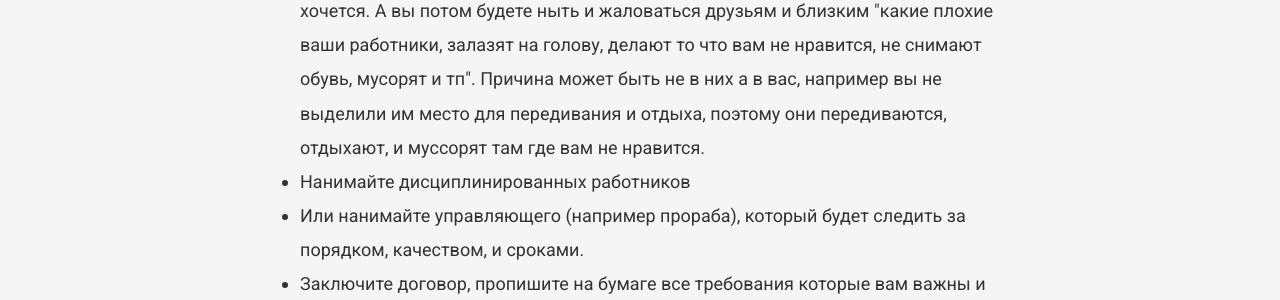
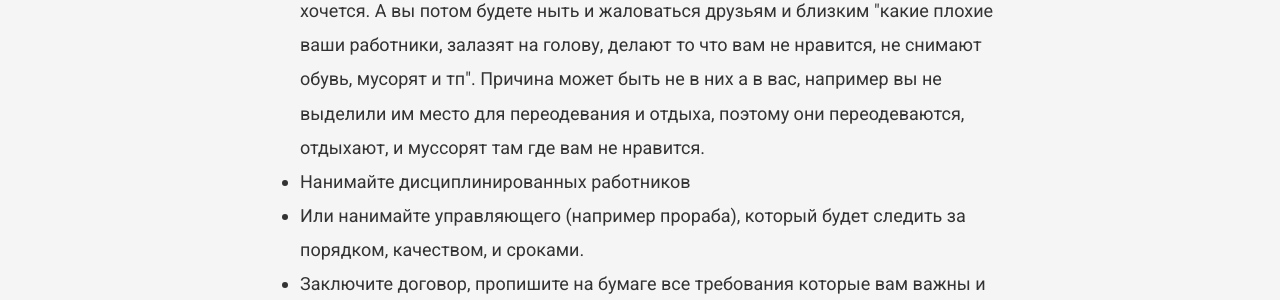
Before and after one commit to VadymVolos/vadymvolos.github.io, a Jekyll site: the page built from _posts/management/2017-06-02-esli-u-vas-plokhiye-rabotniki.md, in a window 1280 px wide and 900 px high. Shown: the part 457-757 px from the top of the window. Built offline with Jekyll 4.4.1, drawn with Linux system fonts in a browser that asks for light colours; nearby versions of some CDN libraries; comment, search, counter and statistics services are not loaded; some of the changed text lies outside the part shown.

Commit message:
Update 2017-06-02-esli-u-vas-plokhiye-rabotniki.md

```diff
--- a/_posts/management/2017-06-02-esli-u-vas-plokhiye-rabotniki.md
+++ b/_posts/management/2017-06-02-esli-u-vas-plokhiye-rabotniki.md
@@ -11,7 +11,7 @@
 <li>
 Если вы нанимаете работников, нужно перед ними ставить правила и контролируешь их выполнение.
 </li><li>
-Если вы не поставили перед ними правила и не поставили жесткие санкции за нарушение правил, то работники дальше будут делать то что им хочется и как им хочется. А вы потом будете ныть и жаловаться друзьям и близким "какие плохие ваши работники, залазят на голову, делают то что вам не нравится, не снимают обувь, мусорят и тп". Причина может быть не в них а в вас, например вы не выделили им место для передивания и отдыха, поэтому они передиваются, отдыхают, и муссорят там где вам не нравится.
+Если вы не поставили перед ними правила и не поставили жесткие санкции за нарушение правил, то работники дальше будут делать то что им хочется и как им хочется. А вы потом будете ныть и жаловаться друзьям и близким "какие плохие ваши работники, залазят на голову, делают то что вам не нравится, не снимают обувь, мусорят и тп". Причина может быть не в них а в вас, например вы не выделили им место для переодевания и отдыха, поэтому они переодеваются, отдыхают, и муссорят там где вам не нравится.
 </li><li>
 Нанимайте дисциплинированных работников
 </li><li>
```
